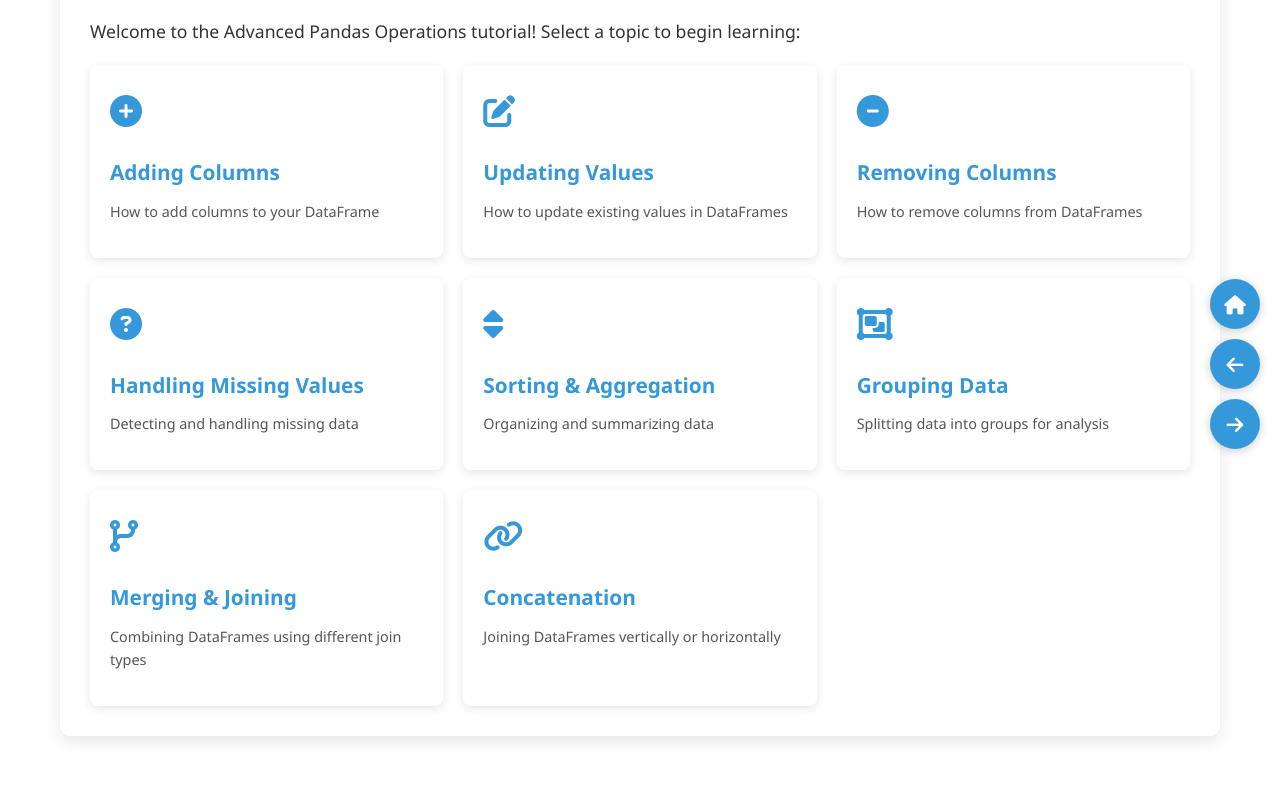
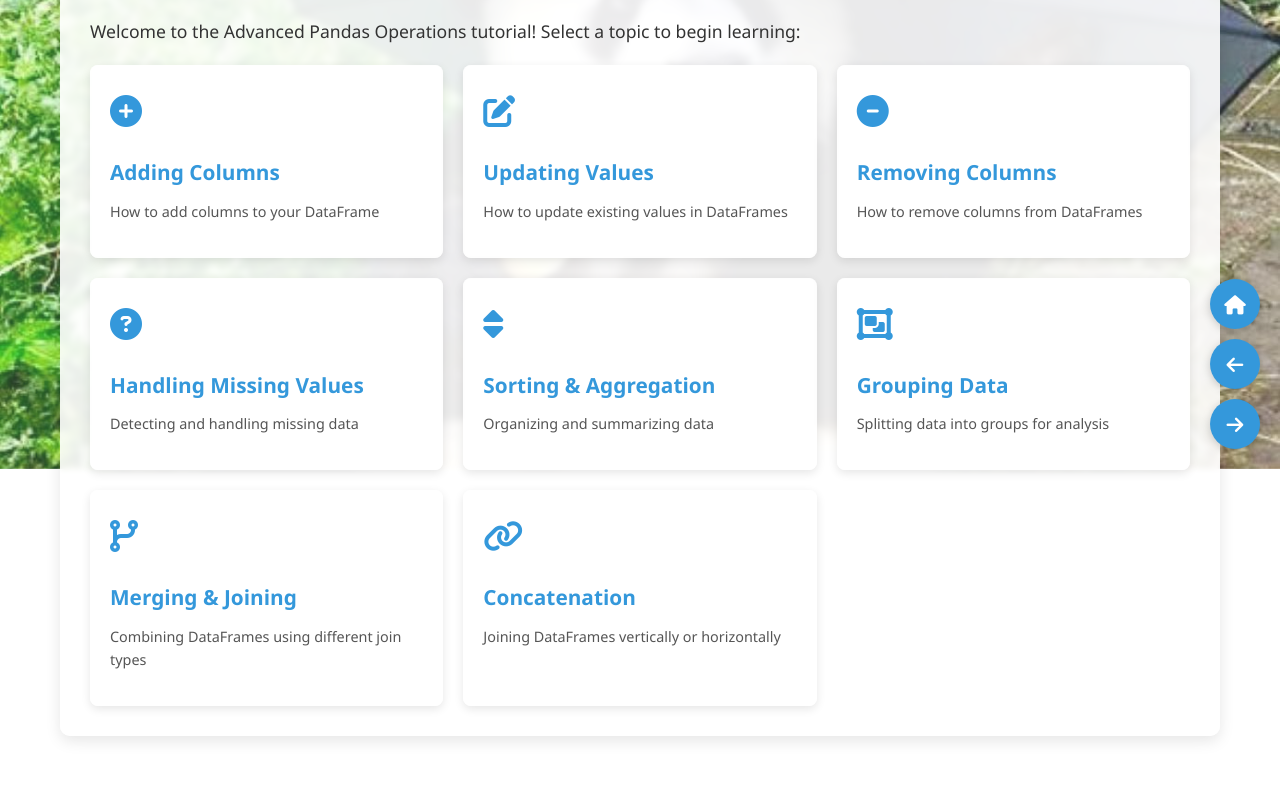
Before and after one commit to Manish889910/Pandas-Part-2-for-ML, a plain HTML site: page index.html in a window 1280 px wide. Shown: the part 331-1117 px from the top of the page. Drawn offline with Linux system fonts and the light colour scheme.

Commit message:
Update index.html

```diff
--- a/index.html
+++ b/index.html
@@ -41,7 +41,7 @@
             left: 0;
             width: 100%;
             height: 100%;
-            background-image: url(pandas2.jpeg);
+            background-image: url(pandas2.jpg);
             background-size: cover;
             background-position: center;
             background-attachment: fixed;
@@ -1625,4 +1625,5 @@ print(result)</div>
         });
     </script>
 </body>
+
 </html>
```
